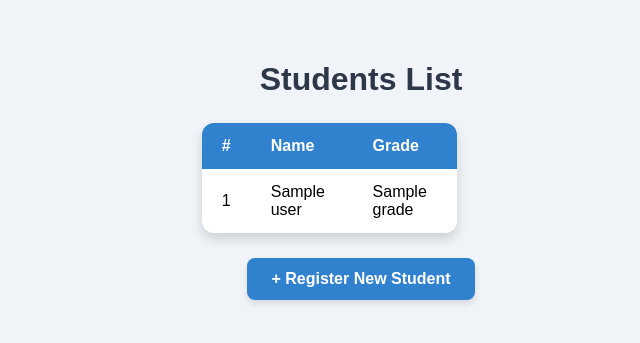
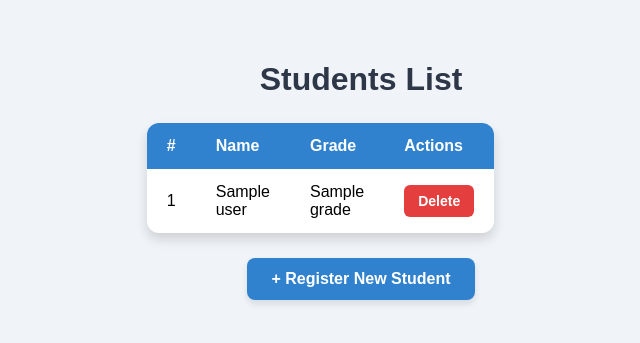
Before and after one commit to AnkurPatel310/NodeJS, a Node server app: template REST/views/users.ejs in a window 1280 px wide. Shown: the top 343 px of the page, without its empty margins (279-919 px from the left). Run offline with Node 20, Linux system fonts and the light colour scheme; the template is opened without the code that fills it: most values are stand-ins (such as "Sample title", 1, 10 or a date in 2020); some libraries are stand-ins or nearby versions.

Commit message:
DELETE Method REST API

```diff
--- a/REST/index.js
+++ b/REST/index.js
@@ -1,5 +1,5 @@
 import express from 'express'
-import { MongoClient } from 'mongodb';
+import { MongoClient, ObjectId } from 'mongodb';
 import morgan from 'morgan';
 
 const dbName = "schoolDB"
@@ -55,6 +55,28 @@ client.connect().then((connection) => {
         res.send({ message: "Data Inserted", result: result })
     });
 
+    // DELETE Method API
+    app.delete('/delete-user/:id', async (req, res) => {
+        const data = db.collection('students');
+        const result = await data.deleteOne({ _id: new ObjectId(req.params.id) });
+        if (result) {
+            res.send({ message: "User Deleted", success: true })
+        } else {
+            res.send({ message: "Something went wrong! Please try after some time", success: false })
+        }
+    });
+
+    // DELETE Method API for UI
+    app.get('/ui/delete-user/:id', async (req, res) => {
+        const data = db.collection('students');
+        const result = await data.deleteOne({ _id: new ObjectId(req.params.id) });
+        if (result) {
+            res.redirect("/");
+        } else {
+            res.send({ message: "Something went wrong! Please try after some time", success: false })
+        }
+    });
+
     app.use((req, res) => {
         res.status(404).send("Page not found");
     })
--- a/REST/views/users.ejs
+++ b/REST/views/users.ejs
@@ -57,6 +57,19 @@
       background: #2b6cb0;
       transform: translateY(-2px);
     }
+    .delete-btn {
+      background: #e53e3e;
+      color: #fff;
+      padding: 8px 14px;
+      border-radius: 6px;
+      text-decoration: none;
+      font-size: 14px;
+      font-weight: bold;
+      transition: background 0.3s;
+    }
+    .delete-btn:hover {
+      background: #c53030;
+    }
   </style>
 </head>
 <body>
@@ -69,6 +82,7 @@
             <th>#</th>
             <th>Name</th>
             <th>Grade</th>
+            <th>Actions</th>
           </tr>
         </thead>
         <tbody>
@@ -77,6 +91,9 @@
               <td><%= index + 1 %></td>
               <td><%= user.name %></td>
               <td><%= user.grade %></td>
+              <td>
+                <a href="/ui/delete-user/<%= user._id %>" class="delete-btn">Delete</a>
+              </td>
             </tr>
           <% }) %>
         </tbody>
```
